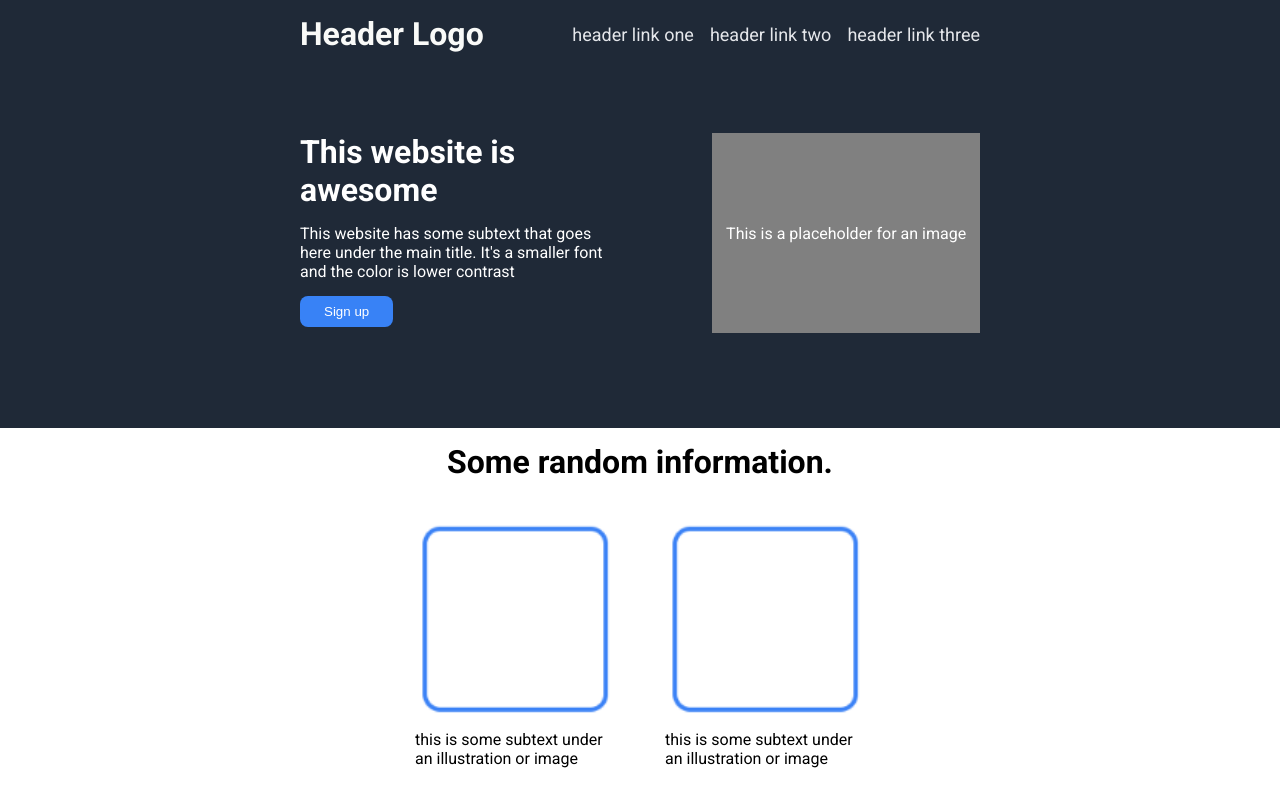
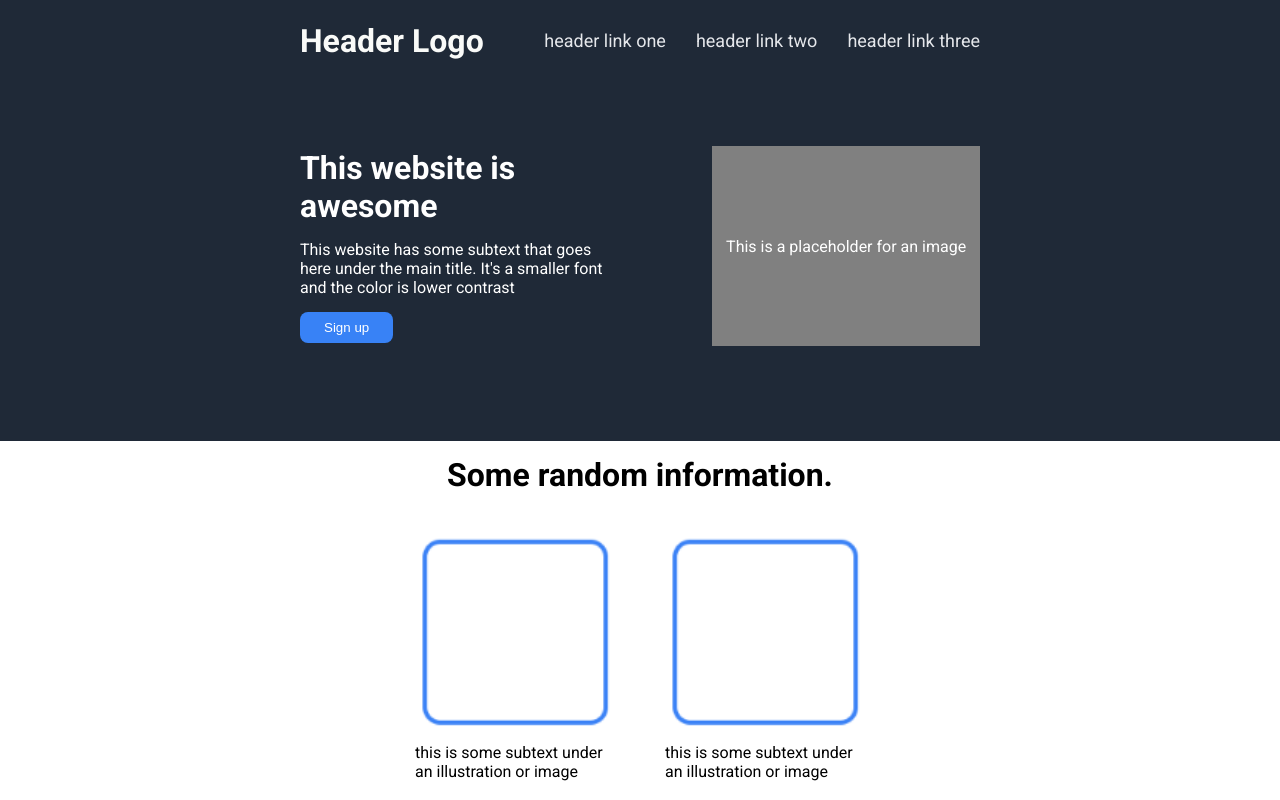
Before and after one commit to FerJeffQ/page, a plain HTML site: page index.html in a window 1280 px wide. Shown: the top 800 px of the page. Drawn offline with Linux system fonts and the light colour scheme.

Commit message:
add flexbox style

```diff
--- a/index.html
+++ b/index.html
@@ -13,9 +13,9 @@
                 <div class="logo"><h1>Header Logo</h1></div>
                 <div>
                     <ul>
-                        <li><a href="#">header link one</a></li>
-                        <li><a href="#">header link two</a></li>
-                        <li><a href="#">header link three</a></li>
+                        <li><a href="#"><p>header link one</p></a></li>
+                        <li><a href="#"><p>header link two</p></a></li>
+                        <li><a href="#"><p>header link three</p></a></li>
                     </ul>
                 </div>
             </div>
--- a/styles.css
+++ b/styles.css
@@ -35,13 +35,15 @@ body {
     justify-content:space-between;
     align-items: center;
     flex-wrap: wrap;
-    gap: 30px;
+
 
 }
+
 .poster {
     display: flex;
     flex-direction: row;
     justify-content: space-around;
+    align-items: center;
     gap: 100px;
     padding-top: 80px;
     padding-bottom: 80px;
@@ -60,7 +62,7 @@ body {
 ul {
     list-style-type: none;
     display: flex;
-    gap: 16px;
+    gap: 30px;
 
 }
 
@@ -173,10 +175,10 @@ p {
     padding: 15px 300px;
 }
 
+
 /*  What can you do with a media query and flexbox? */
 @media (max-width: 600px) {
     .poster {
         flex-wrap: wrap;
-
     }
 }
```
